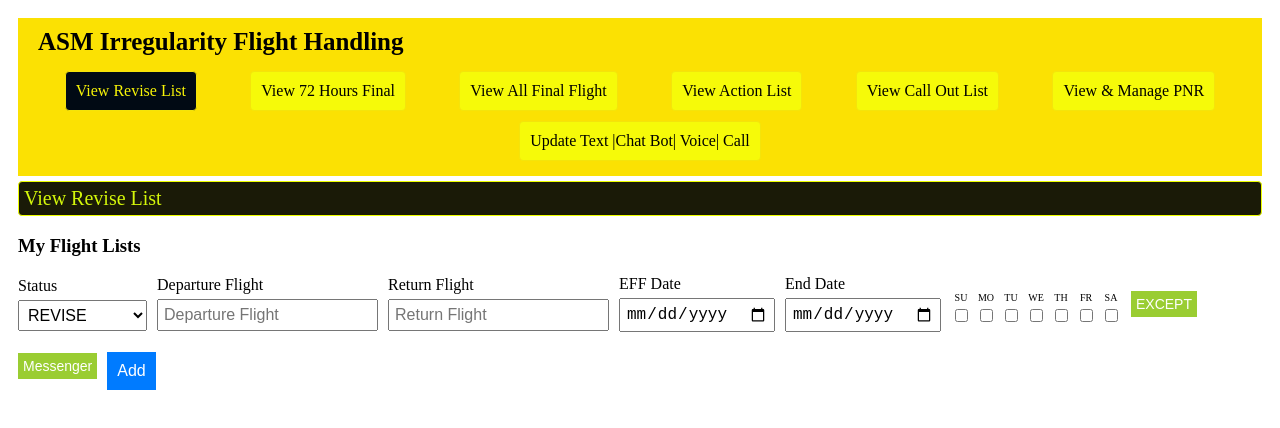
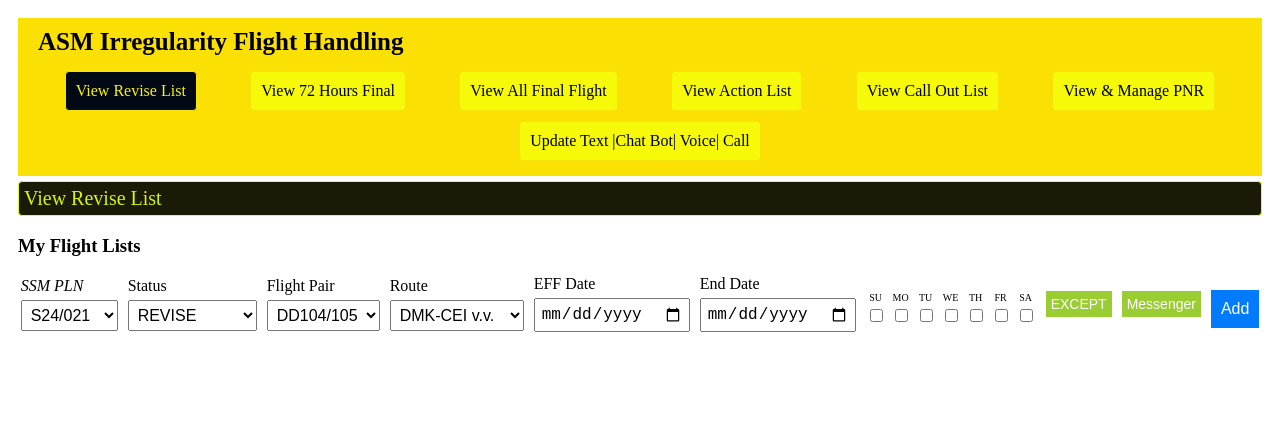
Before and after one commit to zzz17244/project-3, a React (Vite) app: page / in a window 1280 px wide. Shown: the top 428 px of the page. Built offline with nearby package versions, Linux system fonts and the light colour scheme.

Commit message:
version6

```diff
--- a/src/Addtodo.jsx
+++ b/src/Addtodo.jsx
@@ -3,9 +3,10 @@ import './Addtodo.css'; // Import the CSS file
 
 const Addtodo = ({ handleAddTodos }) => {
   const [inputs, setInputs] = useState({
+    SSM_PLN: "S24/021",
     Status: "REVISE",
-    Departure_Flight: "",
-    Return_Flight: "",
+    Flight_Pair: "DD104/105",
+    Route: "DMK-CEI v.v.",
     EFF_Date: "",
     End_Date: "",
     Frequency: [],
@@ -67,15 +68,16 @@ const Addtodo = ({ handleAddTodos }) => {
 
   const handleSubmit = (e) => {
     e.preventDefault();
-    const { Status, Departure_Flight, Return_Flight, EFF_Date, End_Date, Frequency, Except, Messenger } = inputs;
-    if (!Status || !Departure_Flight || !Return_Flight || !EFF_Date || !End_Date) {
+    const { SSM_PLN, Status, Flight_Pair, Route, EFF_Date, End_Date, Frequency, Except, Messenger } = inputs;
+    if (!SSM_PLN || !Status || !Flight_Pair || !Route || !EFF_Date || !End_Date) {
       return;
     }
     handleAddTodos(inputs);
     setInputs({
+      SSM_PLN: "S24/021",
       Status: "REVISE",
-      Departure_Flight: "",
-      Return_Flight: "",
+      Flight_Pair: "DD104/105",
+      Route: "DMK-CEI v.v.",
       EFF_Date: "",
       End_Date: "",
       Frequency: [],
@@ -97,8 +99,8 @@ const Addtodo = ({ handleAddTodos }) => {
   };
 
   const inputConfig = [
-    { name: 'Departure_Flight', placeholder: 'Departure Flight', type: 'text' },
-    { name: 'Return_Flight', placeholder: 'Return Flight', type: 'text' },
+    { name: 'Flight_Pair', type: 'select', options: ["DD104/105", "DD126/127", "DD/142143", "DD324/325", "DD500/501", "DD524/525", "DD528/529", "DD570/571", "DD576/577"] },
+    { name: 'Route', type: 'select', options: ["DMK-CEI v.v.", "DMK-CNX v.v.", "DMK-UBP v.v.", "DMK-HYD v.v.", "DMK-HKT v.v.", "DMK-URT v.v."] },
     { name: 'EFF_Date', placeholder: 'EFF Date', type: 'date' },
     { name: 'End_Date', placeholder: 'End Date', type: 'date' }
   ];
@@ -125,9 +127,34 @@ const Addtodo = ({ handleAddTodos }) => {
     { name: 'Messenger.textVoiceLocal', placeholder: 'Text Voice Local' }
   ];
 
+  const generateSSMPLNOptions = () => {
+    const options = [];
+    for (let i = 21; i <= 400; i++) {
+      options.push(`S24/${String(i).padStart(3, '0')}`);
+    }
+    for (let i = 1; i <= 400; i++) {
+      options.push(`W24/${String(i).padStart(3, '0')}`);
+    }
+    return options;
+  };
+
   return (
     <form className="add-todo-container" onSubmit={handleSubmit}>
       <div className="input-row">
+        <div className="input-group">
+          <label htmlFor="SSM_PLN" style={{ fontStyle: 'italic' }}>SSM PLN</label>
+          <select
+            name="SSM_PLN"
+            id="SSM_PLN"
+            value={inputs.SSM_PLN}
+            onChange={handleChange}
+            className="add-todo-input"
+          >
+            {generateSSMPLNOptions().map(option => (
+              <option key={option} value={option}>{option}</option>
+            ))}
+          </select>
+        </div>
         <div className="input-group">
           <label htmlFor="Status">Status</label>
           <select
@@ -144,7 +171,20 @@ const Addtodo = ({ handleAddTodos }) => {
         </div>
         {inputConfig.map((input) => (
           <div key={input.name} className="input-group">
-            <label htmlFor={input.name}>{input.placeholder}</label>
+            <label htmlFor={input.name}>{input.placeholder || input.name.replace('_', ' ')}</label>
+            {input.type === 'select' ? (
+              <select
+                name={input.name}
+                id={input.name}
+                value={inputs[input.name]}
+                onChange={handleChange}
+                className="add-todo-input"
+              >
+                {input.options.map(option => (
+                  <option key={option} value={option}>{option}</option>
+                ))}
+              </select>
+            ) : (
               <input
                 type={input.type}
                 name={input.name}
@@ -154,6 +194,7 @@ const Addtodo = ({ handleAddTodos }) => {
                 onChange={handleChange}
                 className="add-todo-input"
               />
+            )}
           </div>
         ))}
         <div className="checkbox-group">
--- a/src/App.jsx
+++ b/src/App.jsx
@@ -5,11 +5,11 @@ import './App.css'; // Import the CSS file
 const App = () => {
   const [todos, setTodos] = useState([]);
   const [editTodoId, setEditTodoId] = useState(null);
-  const [editedTodo, setEditedTodo] = useState({ Status: "REVISE", Departure_Flight: "", Return_Flight: "", EFF_Date: "", End_Date: "", Frequency: [], Except: [], Messenger: {} });
+  const [editedTodo, setEditedTodo] = useState({ SSM_PLN: "S24/021", Status: "REVISE", Flight_Pair: "DD104/105", Route: "DMK-CEI v.v.", EFF_Date: "", End_Date: "", Frequency: [], Except: [], Messenger: {} });
   const [activeTab, setActiveTab] = useState('View Revise List');
 
   const handleAddTodo = (todo) => {
-    if (!todo.Status || !todo.Departure_Flight || !todo.Return_Flight || !todo.EFF_Date || !todo.End_Date) {
+    if (!todo.SSM_PLN || !todo.Status || !todo.Flight_Pair || !todo.Route || !todo.EFF_Date || !todo.End_Date) {
       return;
     }
 
@@ -40,12 +40,12 @@ const App = () => {
     });
     setTodos(updatedTodos);
     setEditTodoId(null);
-    setEditedTodo({ Status: "REVISE", Departure_Flight: "", Return_Flight: "", EFF_Date: "", End_Date: "", Frequency: [], Except: [], Messenger: {} });
+    setEditedTodo({ SSM_PLN: "S24/021", Status: "REVISE", Flight_Pair: "DD104/105", Route: "DMK-CEI v.v.", EFF_Date: "", End_Date: "", Frequency: [], Except: [], Messenger: {} });
   };
 
   const formatDate = (date) => {
-    const options = { day: '2-digit', month: 'short' };
-    return new Date(date).toLocaleDateString('en-GB', options).replace(/ /g, ' ');
+    const options = { day: '2-digit', month: 'short', year: '2-digit' };
+    return new Date(date).toLocaleDateString('en-GB', options).replace(/ /g, '-');
   };
 
   const renderTabContent = () => {
@@ -106,13 +106,13 @@ const App = () => {
         {todos.map(todo => (
           <div key={todo.id} className="todo-item">
             <div className="todo-details">
+              <div>{todo.SSM_PLN}</div>
               <div>{todo.Status}</div>
-              <div>DD: {todo.Departure_Flight}</div>
-              <div>DD: {todo.Return_Flight}</div>
-              <div>{formatDate(todo.EFF_Date)}</div>
-              <div>{formatDate(todo.End_Date)}</div>
+              <div>{todo.Flight_Pair}</div>
+              <div>{todo.Route}</div>
+              <div>{formatDate(todo.EFF_Date)} - {formatDate(todo.End_Date)}</div>
               <div>Freq: {todo.Frequency.join(' / ')}</div>
-              <div>Except: {todo.Except.join(' / ')}</div>
+              <div>Except: {todo.Except.map(date => formatDate(date)).join(' / ')}</div>
               <div>{renderMessengerLabels(todo.Messenger)}</div>
             </div>
             <div className="button-container">
@@ -126,6 +126,18 @@ const App = () => {
             {editTodoId === todo.id && (
               <div className="edit-input-container">
                 <select
+                  name="SSM_PLN"
+                  value={editedTodo.SSM_PLN}
+                  onChange={(e) => setEditedTodo({ ...editedTodo, SSM_PLN: e.target.value })}
+                  className="edit-input"
+                >
+                  {Array.from({ length: 380 }, (_, i) => `S24/${String(i + 21).padStart(3, '0')}`).concat(
+                    Array.from({ length: 400 }, (_, i) => `W24/${String(i + 1).padStart(3, '0')}`)
+                  ).map(option => (
+                    <option key={option} value={option}>{option}</option>
+                  ))}
+                </select>
+                <select
                   name="Status"
                   value={editedTodo.Status}
                   onChange={(e) => setEditedTodo({ ...editedTodo, Status: e.target.value })}
@@ -135,18 +147,35 @@ const App = () => {
                   <option value="ORIGINAL">ORIGINAL</option>
                   <option value="CANCELLED">CANCELLED</option>
                 </select>
-                <input
-                  type="text"
-                  value={editedTodo.Departure_Flight}
-                  onChange={(e) => setEditedTodo({ ...editedTodo, Departure_Flight: e.target.value })}
+                <select
+                  name="Flight_Pair"
+                  value={editedTodo.Flight_Pair}
+                  onChange={(e) => setEditedTodo({ ...editedTodo, Flight_Pair: e.target.value })}
                   className="edit-input"
-                />
-                <input
-                  type="text"
-                  value={editedTodo.Return_Flight}
-                  onChange={(e) => setEditedTodo({ ...editedTodo, Return_Flight: e.target.value })}
+                >
+                  <option value="DD104/105">DD104/105</option>
+                  <option value="DD126/127">DD126/127</option>
+                  <option value="DD/142143">DD/142143</option>
+                  <option value="DD324/325">DD324/325</option>
+                  <option value="DD500/501">DD500/501</option>
+                  <option value="DD524/525">DD524/525</option>
+                  <option value="DD528/529">DD528/529</option>
+                  <option value="DD570/571">DD570/571</option>
+                  <option value="DD576/577">DD576/577</option>
+                </select>
+                <select
+                  name="Route"
+                  value={editedTodo.Route}
+                  onChange={(e) => setEditedTodo({ ...editedTodo, Route: e.target.value })}
                   className="edit-input"
-                />
+                >
+                  <option value="DMK-CEI v.v.">DMK-CEI v.v.</option>
+                  <option value="DMK-CNX v.v.">DMK-CNX v.v.</option>
+                  <option value="DMK-UBP v.v.">DMK-UBP v.v.</option>
+                  <option value="DMK-HYD v.v.">DMK-HYD v.v.</option>
+                  <option value="DMK-HKT v.v.">DMK-HKT v.v.</option>
+                  <option value="DMK-URT v.v.">DMK-URT v.v.</option>
+                </select>
                 <input
                   type="date"
                   value={editedTodo.EFF_Date}
```
Lines whose indentation alone changed are shown as unchanged.
